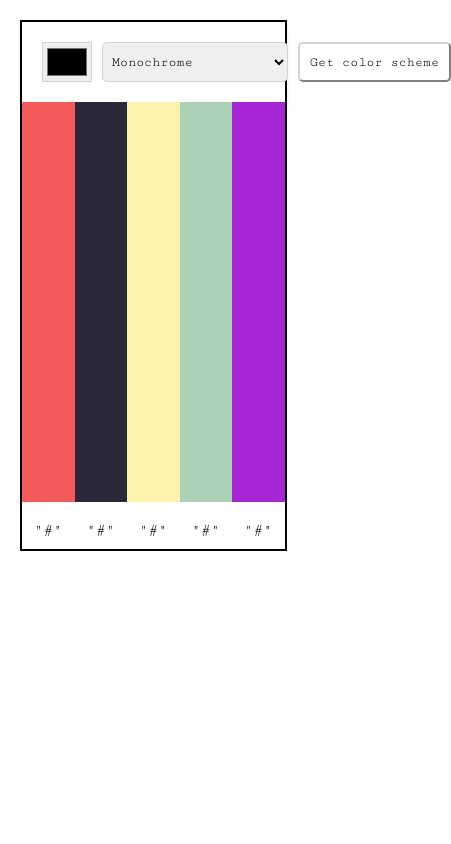
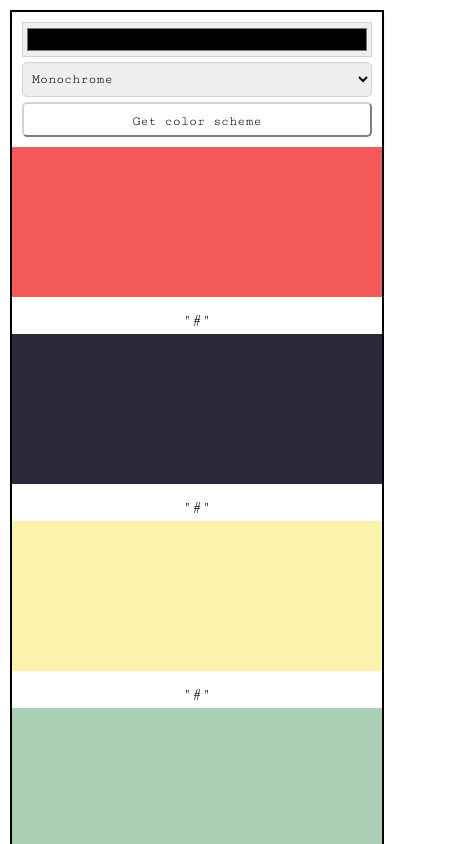
Before and after one commit to matthewbusel/color_scheme_generator, a plain HTML site: page index.html in a window 390 px wide. Shown: the top 844 px of the page, 451 px wide, since content can reach past the window. Drawn offline with Linux system fonts and the light colour scheme.

Commit message:
mobile styling

```diff
--- a/style.css
+++ b/style.css
@@ -50,6 +50,11 @@ body {
     border-radius: 5px;
     background-color: white;
     box-shadow: none;
+    transition: height 0.3s ease, background-color 0.3s ease;
+}
+
+#submit:hover {
+    background-color: lightgray;
 }
 
 .color-text {
@@ -86,3 +91,70 @@ body {
 #block-5 {
     background-color: #A626D3;
 }
+
+/* Media queries for responsiveness */
+@media (max-width: 768px) {
+    #main {
+        width: 100%;
+    }
+
+    #selection, #colors {
+        flex-direction: column;
+    }
+
+    #selection {
+        height: auto;
+    }
+
+    #selection form {
+        flex-direction: column;
+        gap: 5px;
+    }
+
+    #selection form input, #selection form select {
+        width: 100%;
+    }
+
+    .color-col {
+        min-height: 80px;
+    }
+
+    .color-block {
+        height: 200px;
+    }
+}
+
+@media (max-width: 480px) {
+    body {
+        padding: 10px;
+    }
+
+    #selection, #colors {
+        flex-direction: column;
+    }
+
+    #selection {
+        padding: 10px;
+    }
+
+    #selection form {
+        gap: 5px;
+    }
+
+    #selection form input, #selection form select {
+        height: 35px;
+        width: 100%;
+    }
+
+    .color-text {
+        padding: 5px;
+    }
+
+    .color-col {
+        min-height: 60px;
+    }
+
+    .color-block {
+        height: 150px;
+    }
+}
```
